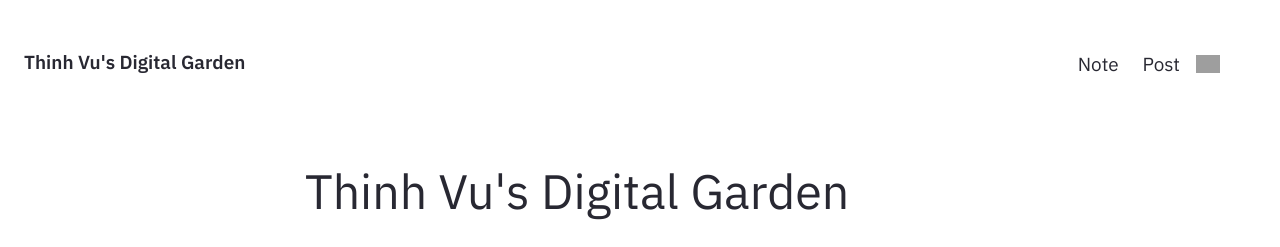
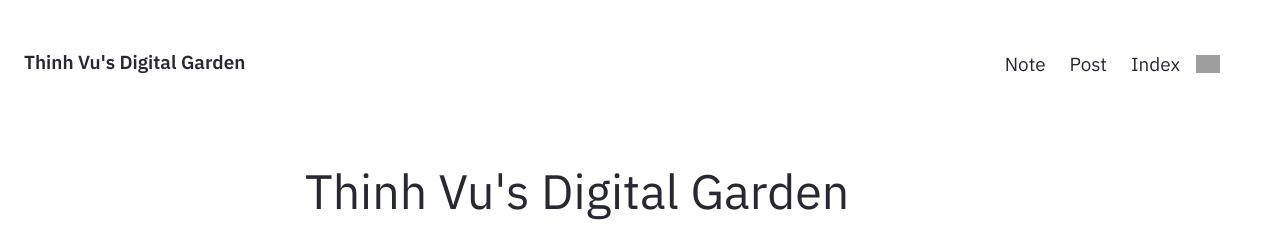
Before and after one commit to thinh-vu/thinh-vu.github.io, a Jekyll site: the page built from pages/index.md, in a window 1280 px wide. Shown: the top 247 px of the page. Built offline with Jekyll 4.4.1, drawn with Linux system fonts in a browser that asks for light colours; grey boxes are pictures that could not be loaded.

Commit message:
Update Nav.html

```diff
--- a/_includes/Nav.html
+++ b/_includes/Nav.html
@@ -59,6 +59,8 @@
         <a href="{{'/posts' | relative_url}}" class="navbar-item">
           Post
         </a>
+        <a href="{{'/index' | relative_url}}" class="navbar-item">
+          Index
         </a>
       </div>
       <div class="navbar-end is-hidden-mobile" onclick="modeSwitcher()" >
```
